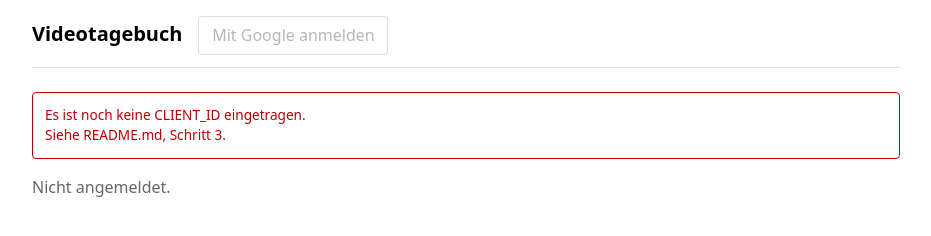
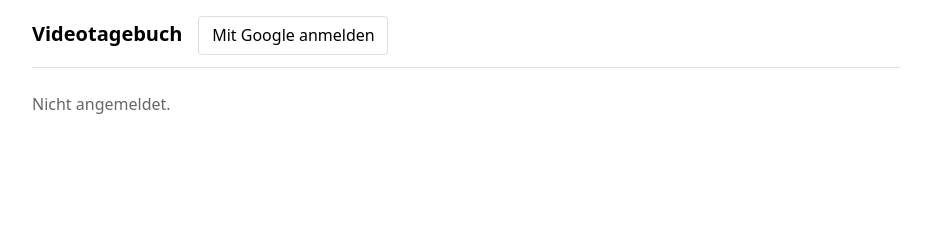
Before and after one commit to EineAnnanas/VideoTagebuch, a plain HTML site: page index.html in a window 1280 px wide. Shown: the whole page, without its empty margins (174-1105 px from the left). Drawn offline with Linux system fonts and the light colour scheme.

Commit message:
Add files via upload

```diff
--- a/index.html
+++ b/index.html
@@ -135,7 +135,7 @@ const CONFIG = {
 
   // Aus der Google Cloud Console, siehe README Schritt 3.
   // Sieht aus wie: 1234567890-abc...xyz.apps.googleusercontent.com
-  CLIENT_ID: 'HIER_CLIENT_ID_EINFUEGEN',
+  CLIENT_ID: '162999381232-kmusrtl8hsnp8ilr8dg71pb7q9udobnm.apps.googleusercontent.com',
 
   // Der Hauptordner "Videotagebuch"
   ORDNER_ID: '1quX3ETKLsfNxEIsOpiOXHOgrcbtJnsBb',
```
